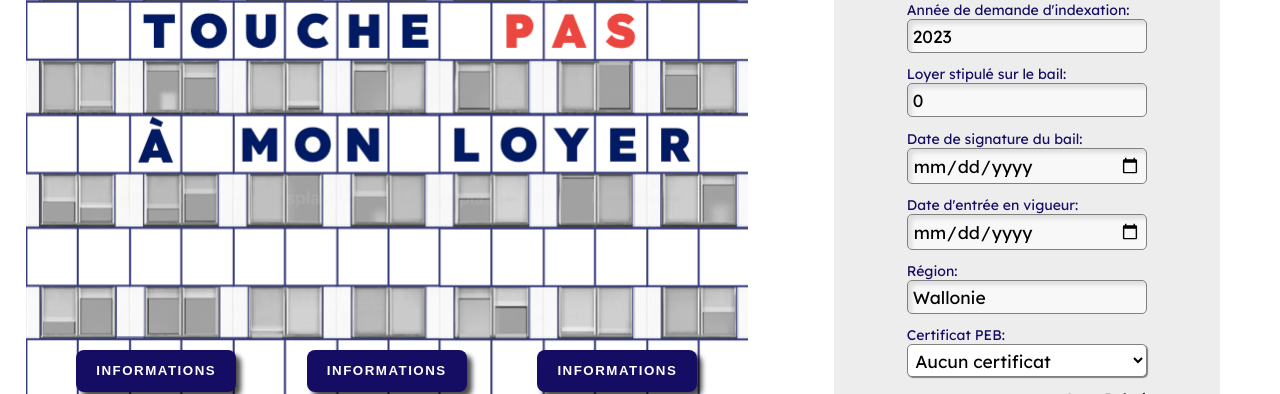
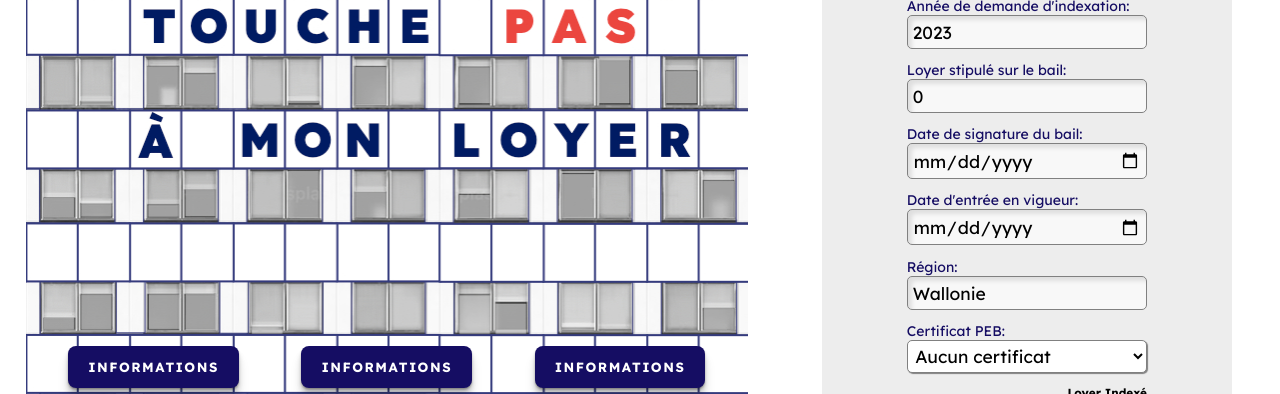
Before and after one commit to vanmarkic/touchepas, a Gatsby site: page / in a window 1280 px wide. Shown: the part 157-551 px from the top of the page. Built offline with nearby package versions, Linux system fonts and the light colour scheme; Gatsby itself is replaced by a stand-in of ours.

Commit message:
improve shadows and mobile layout

```diff
--- a/src/components/Header.tsx
+++ b/src/components/Header.tsx
@@ -4,6 +4,8 @@
 import styled from 'styled-components';
 import { whenVerticalAspectRatio } from '../styles/global';
 import { StaticImage } from 'gatsby-plugin-image';
+
+export const HEADER_HEIGHT = '70px';
 
 const StyledHeader = styled.div`
   padding: 0.7rem;
@@ -23,6 +25,7 @@
   img {
     max-height: 3rem;
   }
+  height: ${HEADER_HEIGHT};
 `;
 
 const RedSpan = styled.span`
--- a/src/components/RentCalculator.tsx
+++ b/src/components/RentCalculator.tsx
@@ -12,40 +12,42 @@
 const StyledContainer = styled.div`
   display: flex;
   flex-direction: column;
-  align-items:center;
+  align-items: center;
+  justify-content: center;
   gap: 1rem;
-  padding: 0rem 2rem;
+  /* padding: 0rem 2rem; */
   border-radius: var(--radius);
-  align-items: center;
   position: relative;
-  background-color:#ededed;
-  padding:35px;
+  background-color: #ededed;
+  width: 100%;
+  height: 100%;
+  padding: 35px;
+  margin: auto;
 `;
 const StyledContainerRow = styled.div`
   display: flex;
   align-items: end;
   justify-content: space-between;
   position: relative;
-  width:240px;
+  width: 240px;
 `;
 const StyledNewRent = styled.div`
   display: flex;
   flex-direction: column;
   gap: Orem;
-
 `;
 
 const StyledLabel = styled.label`
-color:var(--blue);
+  color: var(--blue);
 `;
 
 const StyledInput = styled.input`
   border: 1px solid grey;
   box-shadow: inset 4px 4px 4px rgba(0, 0, 0, 0.1);
-  border-radius:var(--radius);
+  border-radius: var(--radius);
   background-color: #f8f8f8;
   outline: none;
-  width:240px;
+  width: 240px;
   padding: 5px;
 
   &:focus {
@@ -62,11 +64,11 @@
 
 const StyledSelect = styled.select`
   border: 1px solid grey;
-  border-radius:var(--radius);
+  border-radius: var(--radius);
   background-color: #ffffff;
   outline: none;
-  width:240px;
-  box-shadow:1px 1px  1px grey;
+  width: 240px;
+  box-shadow: 1px 1px 1px grey;
 
   &:focus {
     border-color: 0px solid var(--blue);
@@ -81,7 +83,7 @@
   align-items: center;
   background-color: var(--blue);
   border: none;
-  border-radius:var(--radius);
+  border-radius: var(--radius);
   box-sizing: border-box;
   color: white;
   cursor: pointer;
@@ -101,18 +103,16 @@
   font-weight: 500;
   padding: 0px 20px 0px 20px;
   letter-spacing: 1.5px;
-  box-shadow:2px 1px  1px grey;
-
+  box-shadow: var(--shadow);
 
   &:active {
-    background-color:var(--red);
+    background-color: var(--red);
     outline: 0;
     border: solid 1px var(--red);
-
   }
 
   &:hover {
-    background-color:var(--red);
+    background-color: var(--red);
     outline: 0;
     border: solid 1px var(--red);
   }
--- a/src/components/layout.tsx
+++ b/src/components/layout.tsx
@@ -4,7 +4,7 @@
 import { Head } from '../pages';
 import { useLocation } from '@reach/router';
 import RentCalculator from './RentCalculator';
-import { Header } from './Header';
+import { HEADER_HEIGHT, Header } from './Header';
 
 const StyledLayout = styled.div`
   width: 100%;
@@ -12,7 +12,7 @@
   display: flex;
   flex-direction: row;
   overflow: hidden;
-  height: calc(100vh - 60px);
+  height: calc(100vh - ${HEADER_HEIGHT});
 `;
 
 export const hideWhenVertical = css`
@@ -62,10 +62,10 @@
   position: absolute;
   z-index: 2;
   background-color: rgba(255, 255, 255, 0.9);
-  height: 100svh;
+  height: calc(100svh - ${HEADER_HEIGHT});
   display: ${(props) => (props.showMobileMenu ? 'flex' : 'none')};
   flex-direction: column;
-  justify-content: space-evenly;
+  justify-content: center;
   align-items: center;
   min-width: 100%;
 `;
--- a/src/pages/index.tsx
+++ b/src/pages/index.tsx
@@ -14,38 +14,6 @@
 };
 
 export default IndexPage;
-
-export const Head = () => (
-  <>
-    <html lang="fr" />
-    <title>Touche pas à mon loyer</title>
-    <meta name="viewport" content="width=device-width,initial-scale=1" />
-    <meta
-      name="description"
-      content="Calculateur d'indexation de loyer du Rassemblement Wallon pour le Droit à l'Habitat"
-    />
-
-    <link rel="preconnect" href="https://fonts.gstatic.com" crossOrigin={'anonymous'} />
-
-    <link
-      rel="preload"
-      as="style"
-      href="https://fonts.googleapis.com/css2?family=Lexend:wght@400;500;600;700;800;900&display=swap"
-    />
-
-    <link
-      rel="stylesheet"
-      href="https://fonts.googleapis.com/css2?family=Lexend:wght@400;500;600;700;800;900&display=swap"
-    />
-
-    <noscript>
-      <link
-        rel="stylesheet"
-        href="https://fonts.googleapis.com/css2?family=Lexend:wght@400;500;600;700;800;900&display=swap"
-      />
-    </noscript>
-  </>
-);
 
 const GeneralInformation = () => {
   return (
@@ -101,7 +69,7 @@
   );
 };
 
-const scrollToSection = (sectionId) => {
+const scrollToSection = (sectionId: string) => {
   const section = document.getElementById(sectionId);
   if (section) {
     section.scrollIntoView({ behavior: 'smooth' });
@@ -157,7 +125,7 @@
   user-select: none;
   -webkit-user-select: none;
   touch-action: manipulation;
-  box-shadow: 5px 5px 5px rgba(0, 0, 0, 0.7);
+  box-shadow: var(--shadow);
   text-transform: uppercase;
   font-weight: 700;
   padding: 0px 20px 0px 20px;
@@ -168,7 +136,6 @@
     outline: 0;
     color: var(--red);
     border: solid 1px var(--blue);
-
   }
 
   &:hover {
@@ -200,3 +167,35 @@
     </StyledButtonsBlue>
   </StyledSection>
 );
+
+export const Head = () => (
+  <>
+    <html lang="fr" />
+    <title>Touche pas à mon loyer</title>
+    <meta name="viewport" content="width=device-width,initial-scale=1" />
+    <meta
+      name="description"
+      content="Calculateur d'indexation de loyer du Rassemblement Wallon pour le Droit à l'Habitat"
+    />
+
+    <link rel="preconnect" href="https://fonts.gstatic.com" crossOrigin={'anonymous'} />
+
+    <link
+      rel="preload"
+      as="style"
+      href="https://fonts.googleapis.com/css2?family=Lexend:wght@400;500;600;700;800;900&display=swap"
+    />
+
+    <link
+      rel="stylesheet"
+      href="https://fonts.googleapis.com/css2?family=Lexend:wght@400;500;600;700;800;900&display=swap"
+    />
+
+    <noscript>
+      <link
+        rel="stylesheet"
+        href="https://fonts.googleapis.com/css2?family=Lexend:wght@400;500;600;700;800;900&display=swap"
+      />
+    </noscript>
+  </>
+);
--- a/src/styles/global.ts
+++ b/src/styles/global.ts
@@ -34,6 +34,11 @@
     --black: #010101;
     --white: #fefefe;
     --radius: 5px;
+    --shadow: 0 1px 1px hsl(0deg 0% 0% / 0.1),
+              0 2px 2px hsl(0deg 0% 0% / 0.2),
+              0 4px 4px hsl(0deg 0% 0% / 0.1),
+              0 6px 6px hsl(0deg 0% 0% / 0.1),
+              0 12px 12px hsl(0deg 0% 0% / 0.1);
     font-family: "Lexend";
     padding: 0;
     margin: 0;
@@ -49,13 +54,15 @@
     color: var(--blue);
     text-transform:uppercase;
   }
+  button {
+    font-family: "Lexend" !important;
+  }
   form {
     display: flex;
     flex-direction: column;
     align-items: start;
     justify-content: start;
     gap: .7rem;
-    height: 100%;
     label {
       font-size: .8rem;
       height: 1rem;
```
Also changed, not shown: gatsby-config.js (+0 -14 lines). Lines whose indentation alone changed are shown as unchanged.
